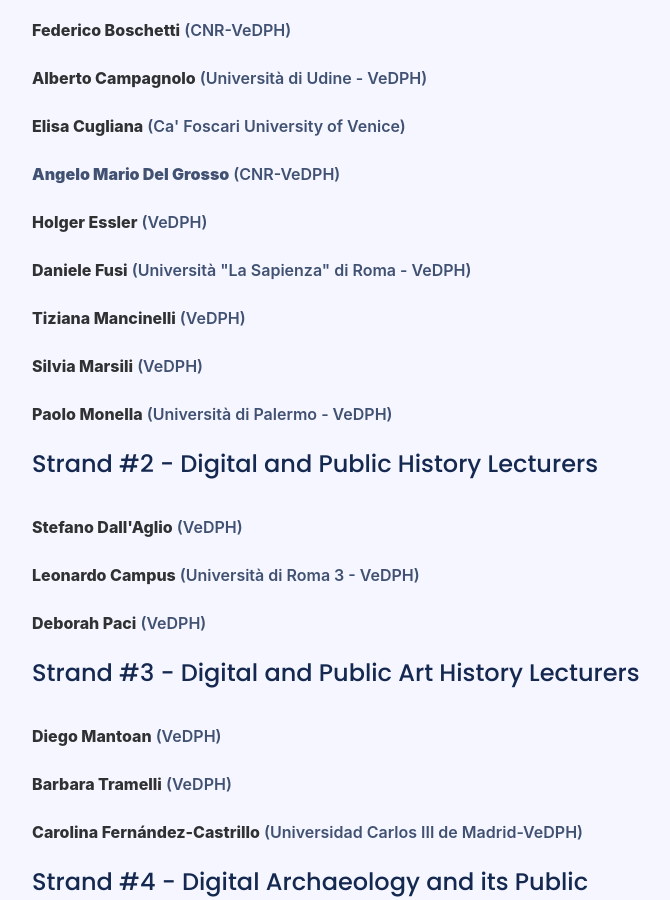
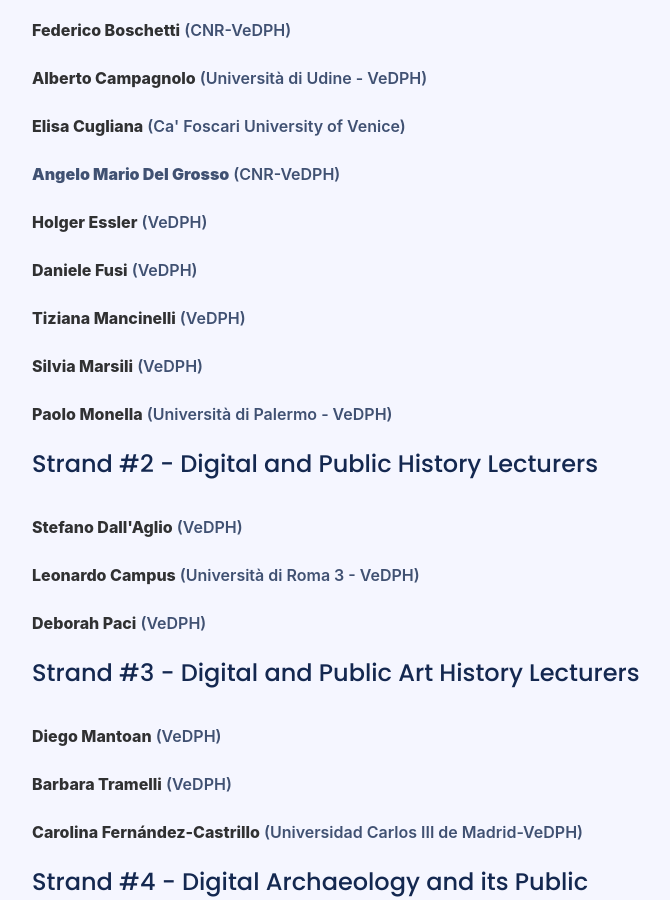
Before and after one commit to vedph/summercamp, a Jekyll site: the page built from speakers.html, in a window 1280 px wide and 900 px high, scrolled down 947 px. Shown: the whole window, without its empty margins (60-730 px from the left). Built offline with Jekyll 4.4.1, drawn with Linux system fonts in a browser that asks for light colours; nearby versions of some CDN libraries; some web fonts are replaced.

Commit message:
Fix affiliation

```diff
--- a/speakers.html
+++ b/speakers.html
@@ -45,7 +45,7 @@
 
 <p class="color"><strong><a href="https://www.unive.it/data/people/22047005" target="_blank">Holger Essler</a></strong> (VeDPH)</p>
 
-<p class="color"><strong><a href="https://www.unive.it/data/people/22711986" target="_blank">Daniele Fusi</a></strong> (Università "La Sapienza" di Roma - VeDPH)</p>
+<p class="color"><strong><a href="https://www.unive.it/data/people/22711986" target="_blank">Daniele Fusi</a></strong> (VeDPH)</p>
 
 <p class="color"><strong><a href="https://www.unive.it/data/people/13256131" target="_blank">Tiziana Mancinelli</a></strong> (VeDPH)</p>
 
```
